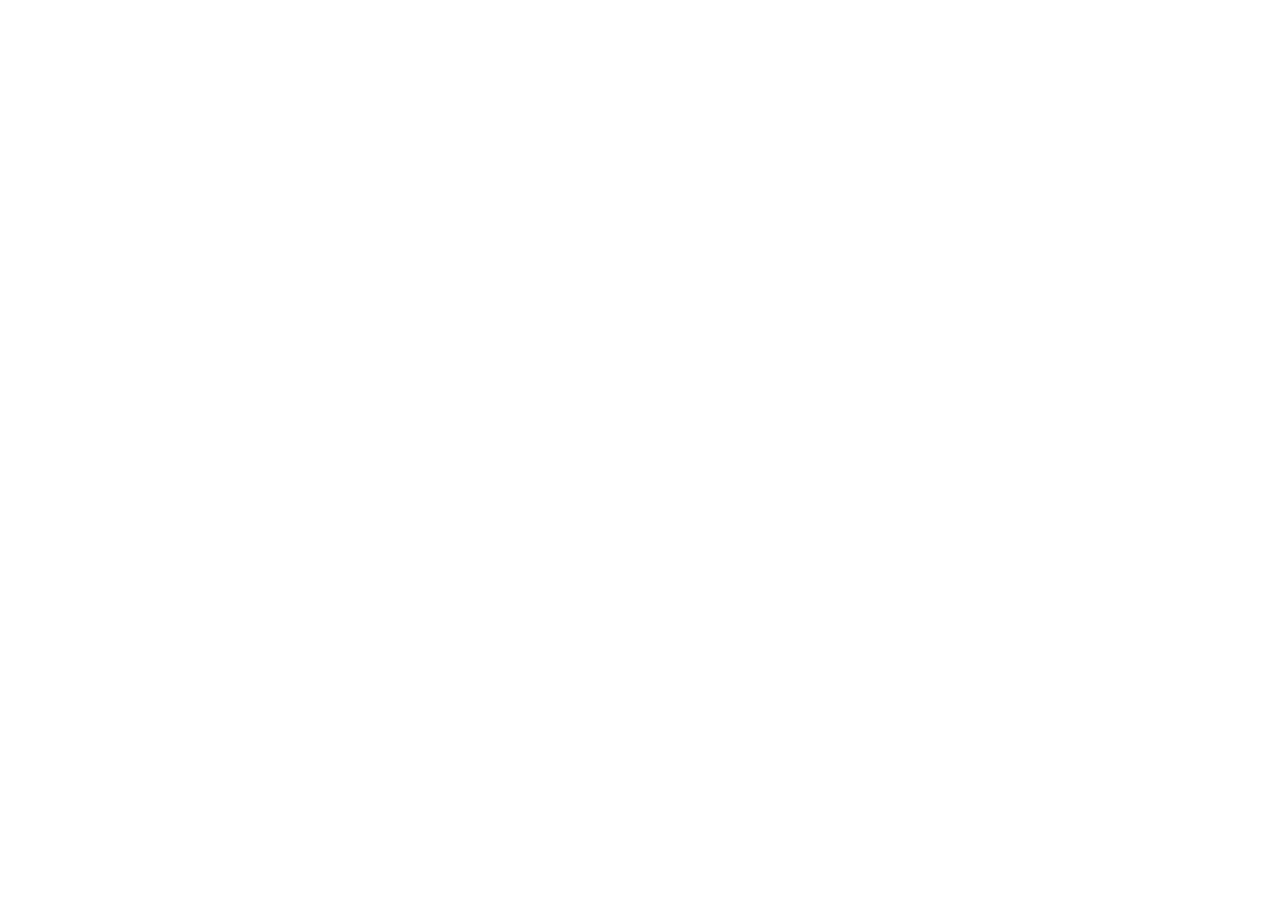
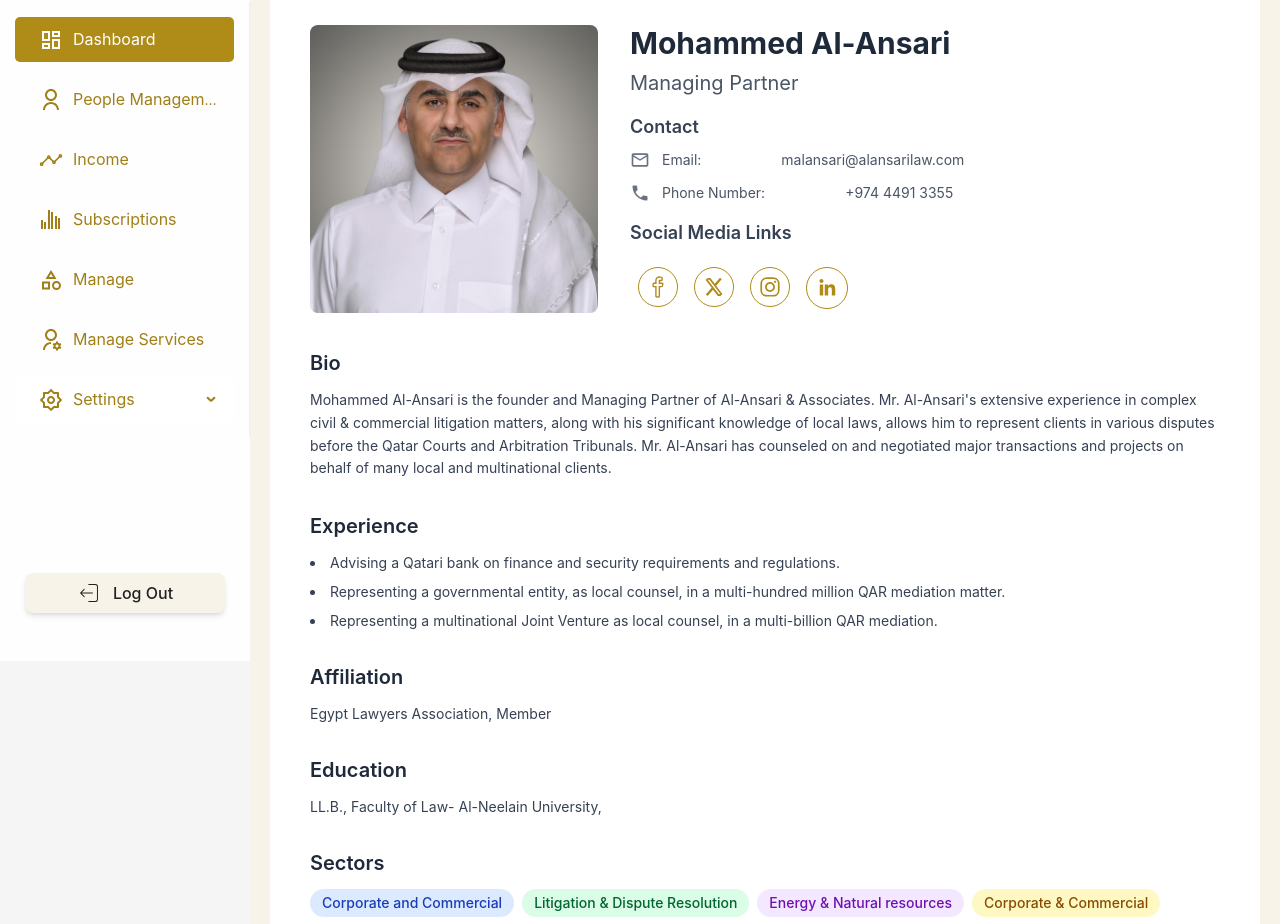
Before and after one commit to sparktechagency/alanssxri_dashboard, a React (Vite) app: page /people-management/view-details in a window 1280 px wide. Before the commit this address had no page. Shown: the part 139-1063 px from the top of the page. Before the commit the page ends 800 px from the top, so only its background shows below. Built offline with nearby package versions, Linux system fonts and the light colour scheme.

Commit message:
done details page

```diff
--- a/src/pages/peopleManagement/PeopleManagement.tsx
+++ b/src/pages/peopleManagement/PeopleManagement.tsx
@@ -147,9 +147,10 @@
             title: "Details",
             render: () => (
                 <div className="">
-                    <MdOutlineRemoveRedEye size={40} className="text-white bg-[#386e93] rounded p-2 cursor-pointer" />
-
-                </div>
+                    <Link to={`/people-management/view-details`}>
+                        <MdOutlineRemoveRedEye size={40} className="text-white bg-[#386e93] rounded p-2 cursor-pointer" />
+                    </Link>
+                </div >
             ),
         },
         {
--- /dev/null
+++ b/src/pages/peopleManagement/ViewDetails.tsx
@@ -0,0 +1,131 @@
+import { FaInstagram, FaXTwitter } from "react-icons/fa6";
+import { IoMdArrowBack } from "react-icons/io";
+import { MdLocalPhone, MdMailOutline } from "react-icons/md";
+import { useNavigate } from "react-router-dom";
+import ansari from '../../assets/ansari.png'
+import { SlSocialFacebook } from "react-icons/sl";
+import { LiaLinkedinIn } from "react-icons/lia";
+
+function ViewDetails() {
+    const navigate = useNavigate();
+    return (
+        <div className=" min-h-screen">
+            <div className="py-5 px-10 bg-white rounded">
+
+                <div className="flex gap-4 items-center mb-8">
+                    <IoMdArrowBack onClick={() => navigate(-1)} size={28} className="text-primaryColor cursor-pointer" />
+                    <h2 className="text-md md:text-xl font-semibold mb-5 md:mb-0">Details</h2>
+                </div>
+
+                {/* Profile Section */}
+                <div className="flex flex-col sm:flex-row items-center sm:items-start space-y-6 sm:space-y-0 sm:space-x-8 mb-8">
+                    <div className="flex-shrink-0">
+                        <img
+                            src={ansari}
+                            alt="Mohammed Al-Ansari"
+                            className=" rounded-lg w-72 h-72 object-cover"
+                        />
+                    </div>
+                    <div className="text-center sm:text-left">
+                        <h1 className="text-3xl font-bold text-gray-800 mb-2">Mohammed Al-Ansari</h1>
+                        <p className="text-xl text-gray-600 mb-4">Managing Partner</p>
+
+                        {/* Contact Info */}
+                        <h2 className="text-lg font-semibold text-gray-700 mb-2">Contact</h2>
+                        <div className="flex items-center text-gray-600 mb-1 gap-20">
+                            <div className=" flex items-center gap-1">
+                                <MdMailOutline className="w-5 h-5 mr-2 text-gray-500" />
+                                <p>Email:</p>
+                            </div>
+                            <span>malansari@alansarilaw.com</span>
+                        </div>
+                        <div className="flex items-center text-gray-600 mb-4 1 gap-20 mt-3">
+                            <div className=" flex items-center gap-1">
+                                <MdLocalPhone className="w-5 h-5 mr-2 text-gray-500" />
+                                <p>Phone Number:</p>
+                            </div>
+                            <span>+974 4491 3355</span>
+                        </div>
+
+                        {/* Social Media Links */}
+                        <h2 className="text-lg font-semibold text-gray-700 mb-3">Social Media Links</h2>
+                        <div className="flex justify-center sm:justify-start">
+                            <a href="#" className="p-2 bg-gray-200 rounded-full hover:bg-gray-300 transition-colors">
+                                <SlSocialFacebook size={40} className=" border border-primaryColor text-primaryColor rounded-full p-2" />
+                            </a>
+                            <a href="#" className="p-2 bg-gray-200 rounded-full hover:bg-gray-300 transition-colors">
+                                <FaXTwitter size={40} className=" border border-primaryColor text-primaryColor rounded-full p-2" />
+                            </a>
+                            <a href="#" className="p-2 bg-gray-200 rounded-full hover:bg-gray-300 transition-colors">
+                                <FaInstagram size={40} className=" border border-primaryColor text-primaryColor rounded-full p-2" />
+                            </a>
+                            <a href="#" className="p-2 bg-gray-200 rounded-full hover:bg-gray-300 transition-colors">
+                                <LiaLinkedinIn size={42} className=" border border-primaryColor text-primaryColor rounded-full p-2" />
+                            </a>
+                            {/* <a href="#" className="p-2 bg-gray-200 rounded-full hover:bg-gray-300 transition-colors">
+                                <FaXTwitter className="w-5 h-5 text-gray-600" />
+                            </a>
+                            <a href="#" className="p-2 bg-gray-200 rounded-full hover:bg-gray-300 transition-colors">
+                                <FaInstagram className="w-5 h-5 text-gray-600" />
+                            </a>
+                            <a href="#" className="p-2 bg-gray-200 rounded-full hover:bg-gray-300 transition-colors">
+                                <FaLinkedin className="w-5 h-5 text-gray-600" />
+                            </a> */}
+                        </div>
+                    </div>
+                </div>
+
+                {/* Bio Section */}
+                <div className="mb-8">
+                    <h2 className="text-xl font-semibold text-gray-800 mb-3">Bio</h2>
+                    <p className="text-gray-700 leading-relaxed">
+                        Mohammed Al-Ansari is the founder and Managing Partner of Al-Ansari & Associates. Mr. Al-Ansari's extensive experience in complex civil & commercial litigation matters, along with his significant knowledge of local laws, allows him to represent clients in various disputes before the Qatar Courts and Arbitration Tribunals. Mr. Al-Ansari has counseled on and negotiated major transactions and projects on behalf of many local and multinational clients.
+                    </p>
+                </div>
+
+                {/* Experience Section */}
+                <div className="mb-8">
+                    <h2 className="text-xl font-semibold text-gray-800 mb-3">Experience</h2>
+                    <ul className="list-disc list-inside text-gray-700 space-y-2">
+                        <li>Advising a Qatari bank on finance and security requirements and regulations.</li>
+                        <li>Representing a governmental entity, as local counsel, in a multi-hundred million QAR mediation matter.</li>
+                        <li>Representing a multinational Joint Venture as local counsel, in a multi-billion QAR mediation.</li>
+                    </ul>
+                </div>
+
+                {/* Affiliation Section */}
+                <div className="mb-8">
+                    <h2 className="text-xl font-semibold text-gray-800 mb-3">Affiliation</h2>
+                    <p className="text-gray-700">Egypt Lawyers Association, Member</p>
+                </div>
+
+                {/* Education Section */}
+                <div className="mb-8">
+                    <h2 className="text-xl font-semibold text-gray-800 mb-3">Education</h2>
+                    <p className="text-gray-700">LL.B., Faculty of Law- Al-Neelain University,</p>
+                </div>
+
+                {/* Sectors Section */}
+                <div className="mb-8">
+                    <h2 className="text-xl font-semibold text-gray-800 mb-3">Sectors</h2>
+                    <div className="flex flex-wrap gap-2">
+                        <span className="bg-blue-100 text-blue-800 text-sm font-medium px-3 py-1 rounded-full">Corporate and Commercial</span>
+                        <span className="bg-green-100 text-green-800 text-sm font-medium px-3 py-1 rounded-full">Litigation & Dispute Resolution</span>
+                        <span className="bg-purple-100 text-purple-800 text-sm font-medium px-3 py-1 rounded-full">Energy & Natural resources</span>
+                        <span className="bg-yellow-100 text-yellow-800 text-sm font-medium px-3 py-1 rounded-full">Corporate & Commercial</span>
+                        <span className="bg-red-100 text-red-800 text-sm font-medium px-3 py-1 rounded-full">Legislative Drafting</span>
+                        <span className="bg-indigo-100 text-indigo-800 text-sm font-medium px-3 py-1 rounded-full">Legal Services</span>
+                    </div>
+                </div>
+
+                {/* Bar Admission Section */}
+                <div>
+                    <h2 className="text-xl font-semibold text-gray-800 mb-3">Bar Admission</h2>
+                    <p className="text-gray-700">Qatar</p>
+                </div>
+            </div>
+        </div>
+    );
+}
+
+export default ViewDetails;
--- a/src/routes/routes.tsx
+++ b/src/routes/routes.tsx
@@ -17,6 +17,7 @@
 import PeopleManagement from '../pages/peopleManagement/PeopleManagement';
 import AddNew from '../pages/peopleManagement/AddNew';
 import EditPerson from '../pages/peopleManagement/EditPerson';
+import ViewDetails from '../pages/peopleManagement/ViewDetails';
 
 
 const router = createBrowserRouter([
@@ -43,6 +44,10 @@
             {
                 path: "/people-management/edit-person",
                 element: <EditPerson></EditPerson>
+            },
+            {
+                path: "/people-management/view-details",
+                element: <ViewDetails></ViewDetails>
             },
             {
                 path: "/subscriptions",
```
Also changed, not shown: src/assets/ansari.png (added).
